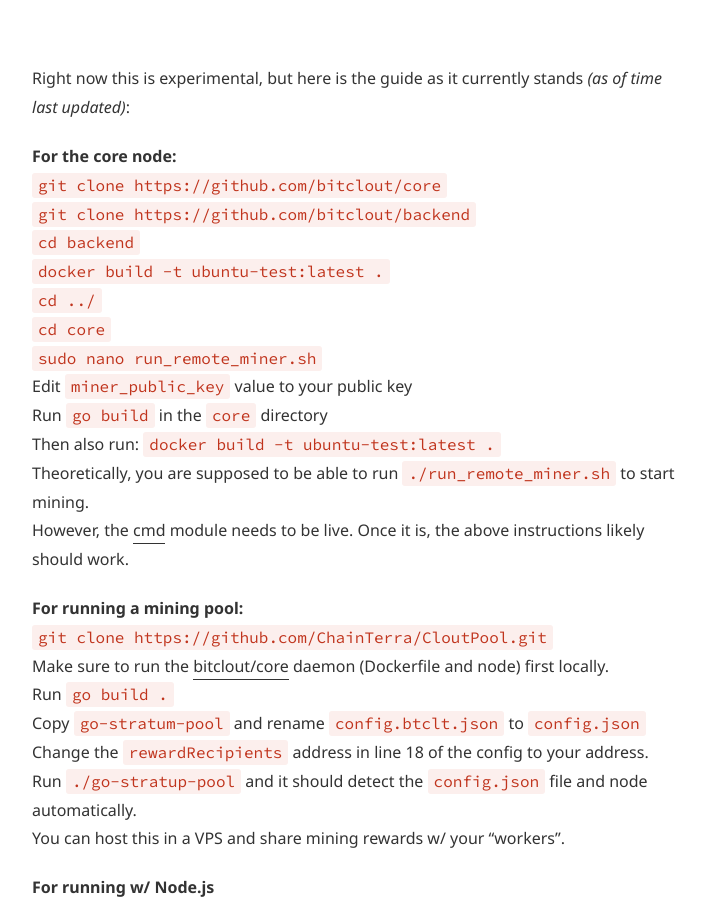
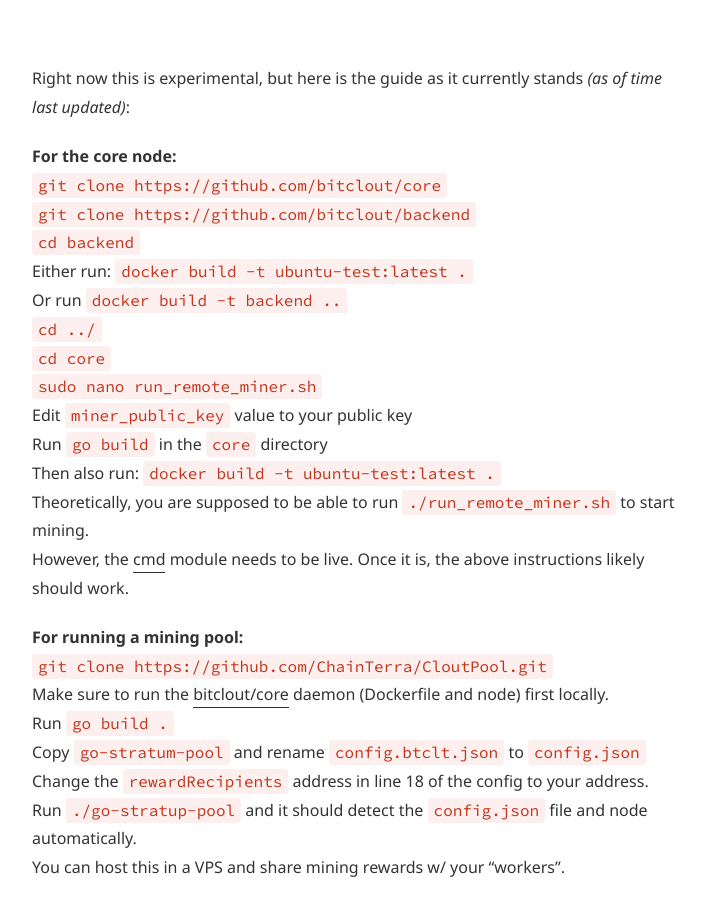
Before and after one commit to ChainTerra/BTCLT-Guide, a Jekyll site: the page built from mining-setup.md, in a window 1280 px wide and 900 px high, scrolled down 691 px. Shown: the whole window, without its empty margins (38-744 px from the left). Built offline with Jekyll 4.4.1, drawn with Linux system fonts in a browser that asks for light colours; some web fonts are replaced.

Commit message:
Update mining-setup.md

```diff
--- a/mining-setup.md
+++ b/mining-setup.md
@@ -35,7 +35,8 @@ Right now this is experimental, but here is the guide as it currently stands *(a
 `git clone https://github.com/bitclout/core` \
 `git clone https://github.com/bitclout/backend` \
 `cd backend` \
-`docker build -t ubuntu-test:latest .` \
+Either run: `docker build -t ubuntu-test:latest .` \
+Or run `docker build -t backend ..` \
 `cd ../` \
 `cd core` \
 `sudo nano run_remote_miner.sh` \
```
